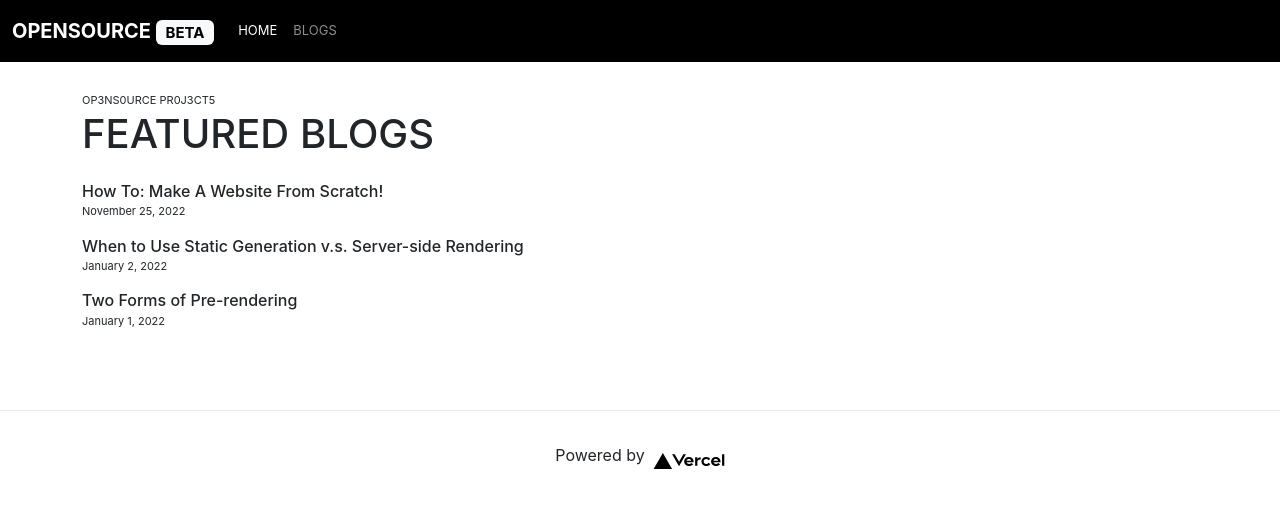
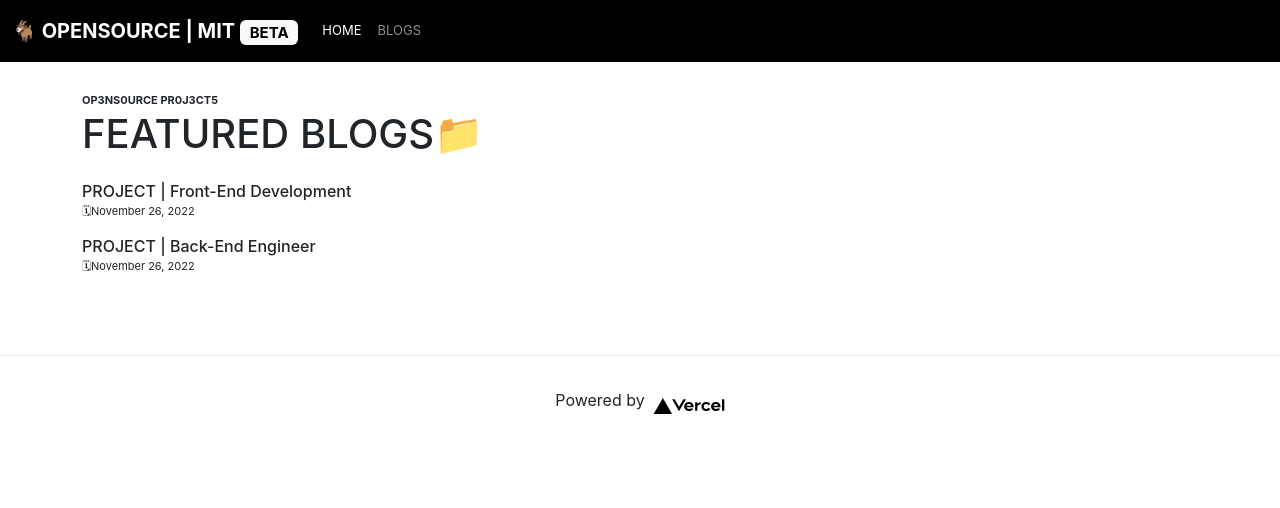
Before and after one commit to Ant1s0c1al/prototype-webapp, a Next.js app in the folder webapp-next-typescript/: page /blogs in a window 1280 px wide. Shown: the top 508 px of the page. Built offline with nearby package versions, Linux system fonts and the light colour scheme.

Commit message:
build: UI Update Beta5.0

```diff
--- a/webapp-next-typescript/components/layout.tsx
+++ b/webapp-next-typescript/components/layout.tsx
@@ -8,10 +8,7 @@ import styles from '../styles/Home.module.scss';
 //const name = 'Made By Ant1s0c1al';
 export const siteTitle = 'Next.js WebApp | TypeScript';
 
-export default function Layout({
-  children,
-  home
-}: {
+export default function Layout({ children, home }: {
   children: React.ReactNode
   home?: boolean
 }) {
--- a/webapp-next-typescript/components/navbar.js
+++ b/webapp-next-typescript/components/navbar.js
@@ -15,7 +15,7 @@ export default function NavBar() {
           <Link
             className='navbar-brand fw-bold d-block-inline py-2'
             href='/'
-          > OPENSOURCE <span className='badge text-bg-light'>BETA</span>
+          > <span>&#x1F410;</span> OPENSOURCE | MIT <span className='badge text-bg-light'>BETA</span>
           </Link>
 
           <button
--- /dev/null
+++ b/webapp-next-typescript/content/back-end.md
@@ -0,0 +1,5 @@
+---
+title: 'PROJECT | Back-End Engineer'
+date: '2022-11-26'
+---
+Coming Soon!
--- a/webapp-next-typescript/content/diy-website.md
+++ /dev/null
@@ -1,11 +0,0 @@
----
-title: 'How To: Make A Website From Scratch!'
-date: '2022-11-25'
----
-
-This is a tutorial on how to recreate this project using a framework called **Next.js**. Innovative by design Next.js allows developers to refine prototype full-stack applications in less time!
-
-Requirements:
-- **Terminal/Emulator:** Linux, Windows, Mac
-- **Code Editor:** VSCode
-- **Node JS:** ~$ npm install nodejs-lts
--- /dev/null
+++ b/webapp-next-typescript/content/front-end.md
@@ -0,0 +1,5 @@
+---
+title: 'PROJECT | Front-End Development'
+date: '2022-11-26'
+---
+Coming Soon!
--- a/webapp-next-typescript/content/pre-rendering.md
+++ /dev/null
@@ -1,11 +0,0 @@
----
-title: 'Two Forms of Pre-rendering'
-date: '2022-01-01'
----
-
-Next.js has two forms of pre-rendering: **Static Generation** and **Server-side Rendering**. The difference is in **when** it generates the HTML for a page.
-
-- **Static Generation** is the pre-rendering method that generates the HTML at **build time**. The pre-rendered HTML is then _reused_ on each request.
-- **Server-side Rendering** is the pre-rendering method that generates the HTML on **each request**.
-
-Importantly, Next.js lets you **choose** which pre-rendering form to use for each page. You can create a "hybrid" Next.js app by using Static Generation for most pages and using Server-side Rendering for others.
--- a/webapp-next-typescript/content/ssg-ssr.md
+++ /dev/null
@@ -1,19 +0,0 @@
----
-title: 'When to Use Static Generation v.s. Server-side Rendering'
-date: '2022-01-02'
----
-
-We recommend using **Static Generation** (with and without data) whenever possible because your page can be built once and served by CDN, which makes it much faster than having a server render the page on every request.
-
-You can use Static Generation for many types of pages, including:
-
-- Marketing pages
-- Blog posts
-- E-commerce product listings
-- Help and documentation
-
-You should ask yourself: "Can I pre-render this page **ahead** of a user's request?" If the answer is yes, then you should choose Static Generation.
-
-On the other hand, Static Generation is **not** a good idea if you cannot pre-render a page ahead of a user's request. Maybe your page shows frequently updated data, and the page content changes on every request.
-
-In that case, you can use **Server-Side Rendering**. It will be slower, but the pre-rendered page will always be up-to-date. Or you can skip pre-rendering and use client-side JavaScript to populate data.
--- a/webapp-next-typescript/pages/blogs.tsx
+++ b/webapp-next-typescript/pages/blogs.tsx
@@ -16,20 +16,30 @@ export default function Blogs({
 }) {
   return (
     <Layout>
+
       <Head>
         <title>{siteTitle}</title>
       </Head>
+
       <section className='container'>
         <div className='mt-4'>
-          <small>OP3NS0URCE PR0J3CT5</small>
-          <h1 className='mb-4'>FEATURED BLOGS</h1>
+
+          <small className='fw-bold'>
+            OP3NS0URCE PR0J3CT5
+          </small>
+
+          <h1 className='mb-4'>
+            FEATURED BLOGS<span>&#x1F4C1;</span>
+          </h1>
 
           <ul className='list'>
             {allPostsData.map(({ id, date, title }) => (
               <li className='pb-3' key={id}>
-                <Link href={`/blogs/${id}`}><h6 className='mb-0'>{title}</h6></Link>
+                <Link href={`/blogs/${id}`}>
+                  <h6 className='mb-0'>{title}</h6>
+                </Link>
                 <small>
-                  <Date dateString={date} />
+                  <span>&#x1F5D3;</span><Date dateString={date} />
                 </small>
               </li>
             ))}
@@ -44,6 +54,7 @@ export default function Blogs({
 
 export const getStaticProps: GetStaticProps = async () => {
   const allPostsData = getSortedPostsData();
+
   return {
     props: {
       allPostsData
--- a/webapp-next-typescript/styles/globals.scss
+++ b/webapp-next-typescript/styles/globals.scss
@@ -41,6 +41,24 @@ a {
   }
 }
 
+@mixin gradient_bpr {
+  background: rgb(83,109,254);
+  background: -moz-linear-gradient(90deg, rgba(83,109,254,1) 0%, rgba(126,87,194,1) 35%, rgba(233,30,99,1) 100%);
+  background: -webkit-linear-gradient(90deg, rgba(83,109,254,1) 0%, rgba(126,87,194,1) 35%, rgba(233,30,99,1) 100%);
+  background: linear-gradient(90deg, rgba(83,109,254,1) 0%, rgba(126,87,194,1) 35%, rgba(233,30,99,1) 100%);
+  filter: progid:DXImageTransform.Microsoft.gradient(startColorstr="#536dfe",endColorstr="#e91e63",GradientType=1);
+}
+
+.navbar-brand {
+  h2 {
+    color: linear-gradient(90deg, rgba(83,109,254,1) 0%, rgba(126,87,194,1) 35%, rgba(233,30,99,1) 100%);
+  }
+}
+
+.color_bpr {
+  color: linear-gradient(90deg, rgba(83,109,254,1) 0%, rgba(126,87,194,1) 35%, rgba(233,30,99,1) 100%);
+}
+
 .container_xy {
   min-height: 100vh;
   .content_xy {
--- a/webapp-next-typescript/utils/posts.ts
+++ b/webapp-next-typescript/utils/posts.ts
@@ -4,17 +4,17 @@ import matter from 'gray-matter';
 import { remark } from 'remark';
 import html from 'remark-html';
 
-const postsDirectory = path.join(process.cwd(), 'content');
+const contentDIR = path.join(process.cwd(), 'content');
 
 export function getSortedPostsData() {
   // Get file names under /content
-  const fileNames = fs.readdirSync(postsDirectory)
+  const fileNames = fs.readdirSync(contentDIR)
   const allPostsData = fileNames.map(fileName => {
     // Remove ".md" from file name to get id
     const id = fileName.replace(/\.md$/, '');
 
     // Read markdown file as string
-    const fullPath = path.join(postsDirectory, fileName);
+    const fullPath = path.join(contentDIR, fileName);
     const fileContents = fs.readFileSync(fullPath, 'utf8');
 
     // Use gray-matter to parse the post metadata section
@@ -37,7 +37,7 @@ export function getSortedPostsData() {
 }
 
 export function getAllPostIds() {
-  const fileNames = fs.readdirSync(postsDirectory);
+  const fileNames = fs.readdirSync(contentDIR);
   return fileNames.map(fileName => {
     return {
       params: {
@@ -48,7 +48,7 @@ export function getAllPostIds() {
 }
 
 export async function getPostData(id: string) {
-  const fullPath = path.join(postsDirectory, `${id}.md`);
+  const fullPath = path.join(contentDIR, `${id}.md`);
   const fileContents = fs.readFileSync(fullPath, 'utf8');
 
   // Use gray-matter to parse the post metadata section
```
Also changed, not shown: webapp-next-typescript/components/date.tsx (+6 -1 lines), webapp-next-typescript/pages/index.tsx (+19 -3 lines).
